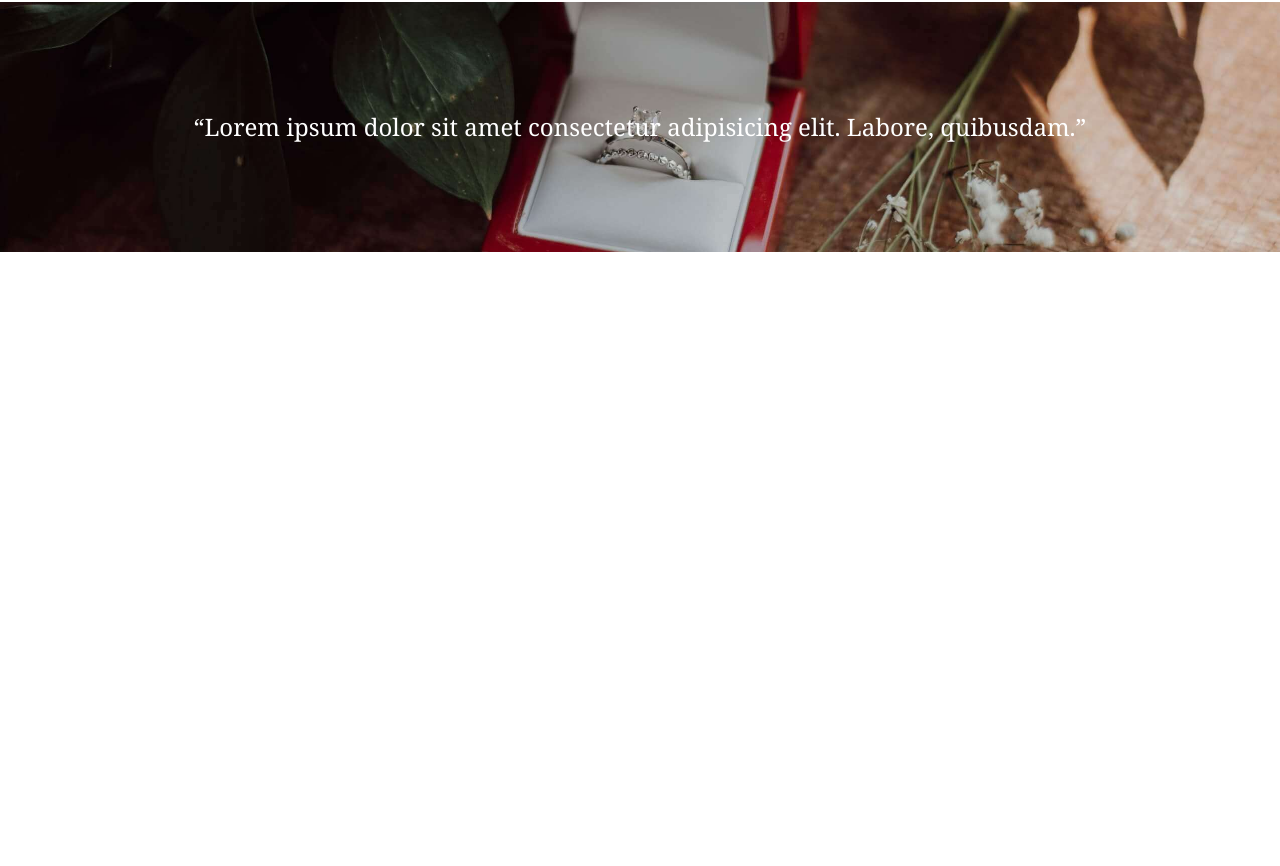
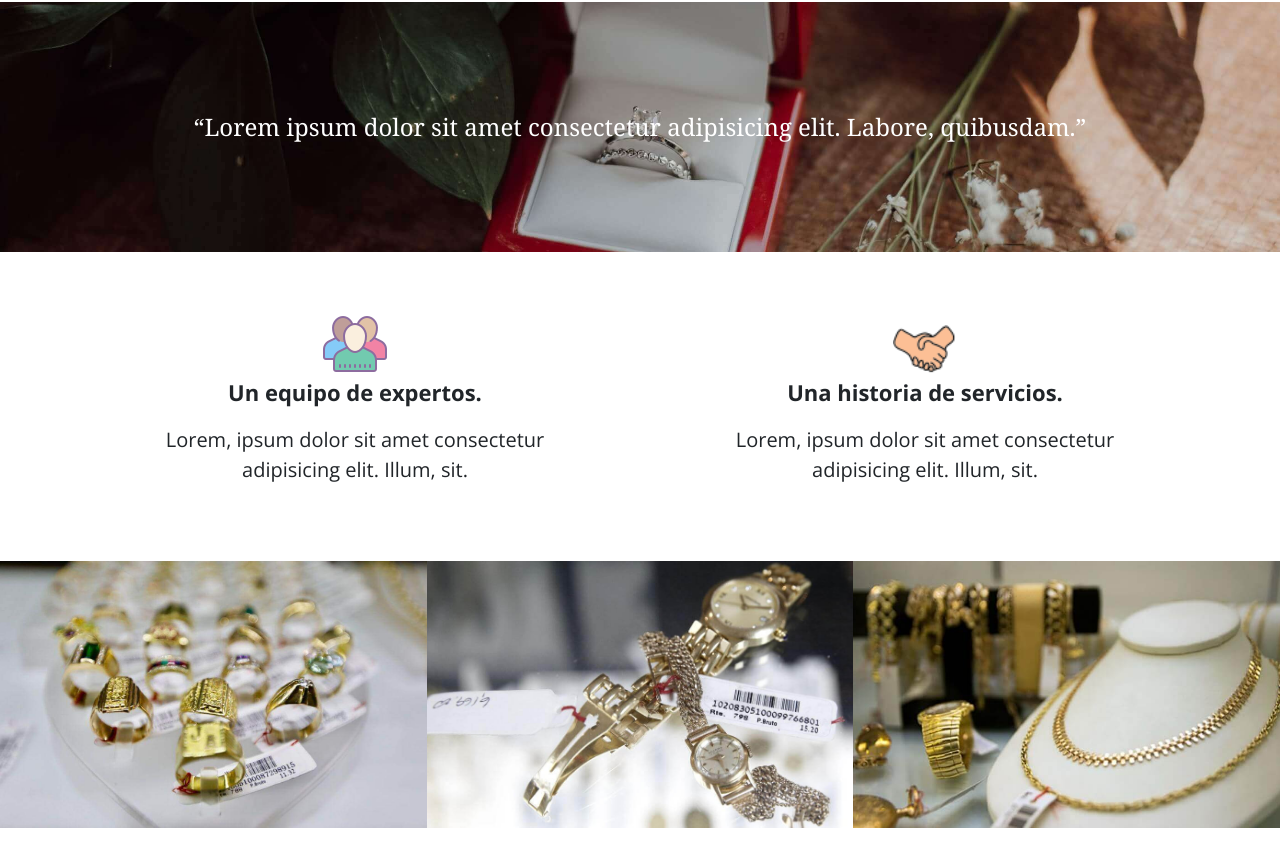
Before and after one commit to Vladimir4063/TiendaJoyeria, a plain HTML site: page index.html in a window 1280 px wide. Shown: the part 1979-2845 px from the top of the page. Drawn offline with nearby package versions, Linux system fonts and the light colour scheme.

Commit message:
Team,Service - Galeria de fotos(corregir errores)

```diff
--- a/css/estilos.css
+++ b/css/estilos.css
@@ -223,7 +223,7 @@ SECCION : NOSOTROS
     background-position: center; /*Centramos imagen*/
     background-size: cover;
     background-attachment: fixed; /*la imagen queda pegada*/
-    margin-bottom: 1000px;
+    margin-bottom: 60px;
 }
 
 .separador p { /*Texto del separador*/
@@ -236,3 +236,21 @@ SECCION : NOSOTROS
     font-family: 'Noto Serif', serif;
     padding: 10px;
 }
+/* ********* */
+/* ACERCA DE */
+
+.acerda-de {
+    margin-bottom: 60px;
+}
+
+/* GALERIA DE FOTOS */
+
+.galeria {
+    margin-bottom: 60px;
+}
+
+.galeria img {
+    height: 100%;
+    width: 100%;
+    object-fit: cover; /* Acomodalo si tiene desborde, pero sin perder proporcion*/
+}
--- a/index.html
+++ b/index.html
@@ -99,7 +99,49 @@
         <p><q>Lorem ipsum dolor sit amet consectetur adipisicing elit. Labore, quibusdam.</q></p>
     </div>
 
+    <div class="container">
+        <div class="row acerda-de justify-content-around">
+            <article class="col-10 col-sm-5">
+                <figure class="text-center">
+                    <img src="img/icons/icon-team.png" alt="">
+                    <figcaption>
+                        <p>
+                            <strong class="mb-2">Un equipo de expertos.</strong>
+                            <div class="w-100"></div>
+                            Lorem, ipsum dolor sit amet consectetur adipisicing elit. Illum, sit.
+                        </p>
+                    </figcaption>
+                </figure>
+            </article>
+            <article class="col-10 col-sm-5">
+                <figure class="text-center">
+                    <img width="64px" src="img/icons/icon-services.png" alt="">
+                    <figcaption>
+                        <p>
+                            <strong class="mb-2">Una historia de servicios.</strong>
+                        <div class="w-100"></div>
+                        Lorem, ipsum dolor sit amet consectetur adipisicing elit. Illum, sit.
+                        </p>
+                    </figcaption>
+                </figure>
+            </article>
+        </div>
+    </div>
 
+    <!-- COLUMNAS DE 3 FOTOGRAFIAS -->
+    <div class="container-fluid px-0 galeria">
+        <div class="row justify-content-center mx-0 px-0">
+            <div class="col-4 px-0 mx-0"> <!-- Las fotografias no tienen borde, estan pegadas -->
+                <img src="img/display/img-01.jpeg" alt="AnillosOro">
+            </div>
+            <div class="col-4 px-0 mx-0">
+                <img src="img/display/img-02.jpg" alt="AnillosOro">
+            </div>
+            <div class="col-4 px-0 mx-0">
+                <img src="img/display/img-03.jpg" alt="AnillosOro">
+            </div>
+        </div>
+    </div>
     <script src="js/main.js"></script>
 </body>
 </html>
```
